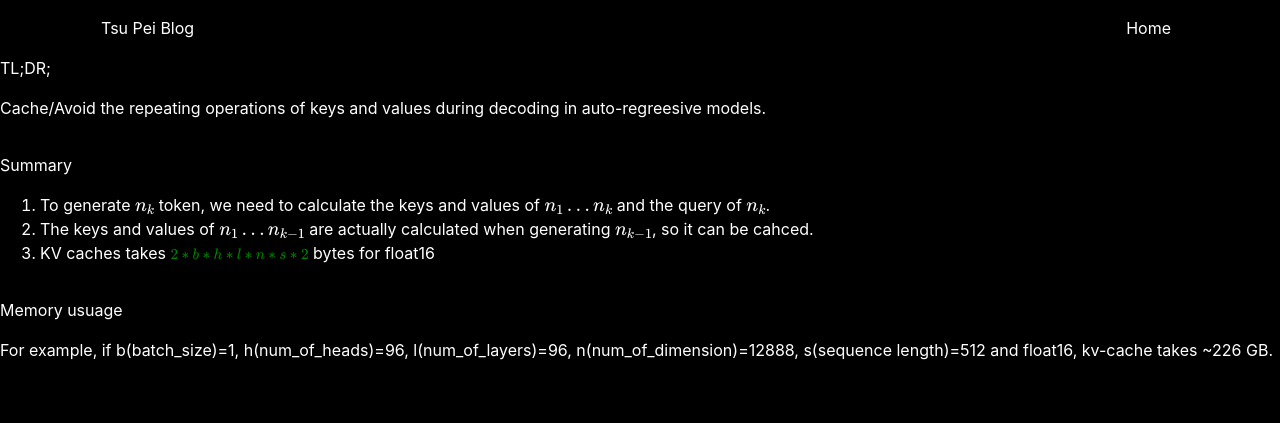
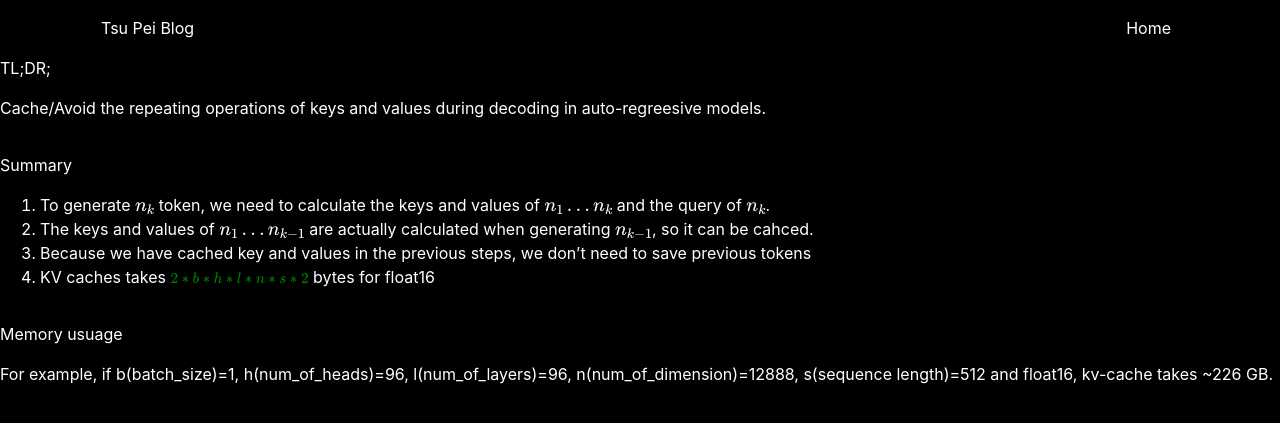
Before and after one commit to tsupei/column, a Jekyll site: the page built from _posts/2024-05-02-kv-cache.md, in a window 1280 px wide. Shown: the top 423 px of the page. Built offline with Jekyll 4.4.1, drawn with Linux system fonts in a browser that asks for light colours; nearby versions of some CDN libraries; formulas are drawn with MathJax 3.

Commit message:
Add one point to kv-cache.

```diff
--- a/_posts/2024-05-02-kv-cache.md
+++ b/_posts/2024-05-02-kv-cache.md
@@ -17,7 +17,8 @@ Summary
 
 1. To generate $n_{k}$ token, we need to calculate the keys and values of $\{ n_{1} ... n_{k} \}$ and the query of $n_{k}$.
 2. The keys and values of $\{n_{1} ... n_{k-1} \}$ are actually calculated when generating $n_{k-1}$, so it can be cahced.
-3. KV caches takes `$2 * b * h * l * n * s * 2$` bytes for float16
+3. Because we have cached key and values in the previous steps, we don't need to save previous tokens
+4. KV caches takes `$2 * b * h * l * n * s * 2$` bytes for float16
 
 ---
 
```
